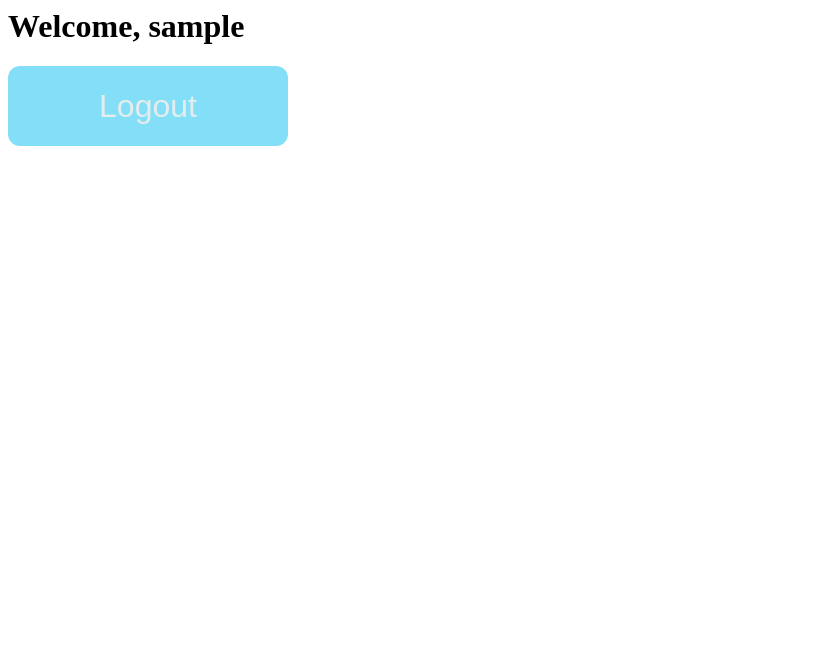
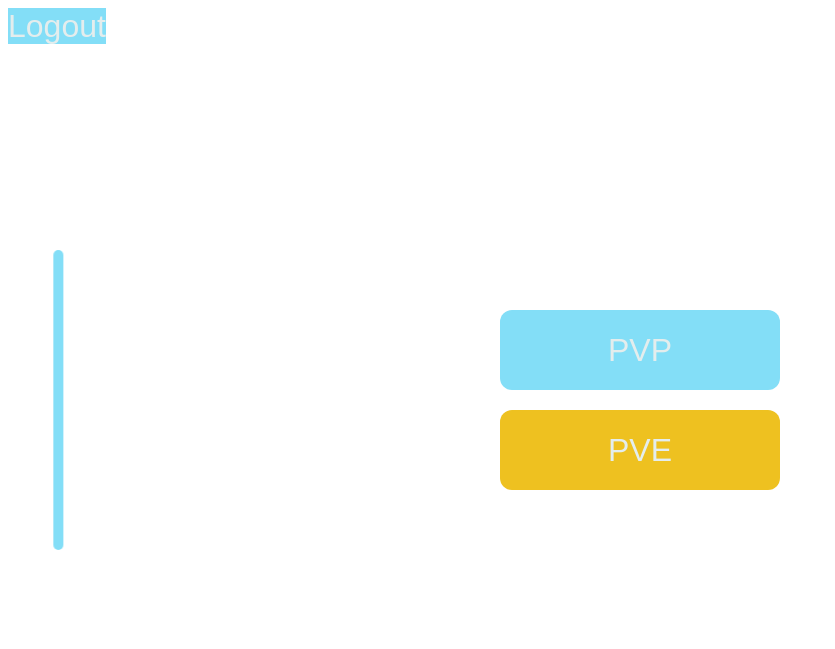
Before and after one commit to brook5407/42KL-ft_transcendence, a Django app: template django/src/templates/components/pages/home.html in a window 1280 px wide. Shown: the top 649 px of the page, without its empty margins (0-835 px from the left). Run offline with Django 5.2, Linux system fonts and the light colour scheme; the template is opened without the code that fills it, so the values that code supplies are empty; the visitor is signed in with stand-in values (Sample User, id 1).

Commit message:
feat: hover to show sidebar

```diff
--- a/django/src/static/styles/components.css
+++ b/django/src/static/styles/components.css
@@ -20,3 +20,43 @@
 	justify-content: center;
 	align-items: center;
 }
+
+.center-button {
+	border: none;
+	text-decoration: none;
+	display: inline-block;
+	cursor: pointer;
+	border-radius: 12px;
+	width: 280px;
+	height: 80px;
+
+	display: flex;
+	justify-content: center;
+	align-items: center;
+}
+
+.oauth-button {
+	background-color: #e4eded;
+	color: black;
+}
+
+.signin-button {
+	background-color: #83def7;
+	color: #e4eded;
+	font-size: 32px;
+	font-family: 'Denk One', sans-serif;
+}
+
+.pvp-button {
+	background-color: #83def7;
+	color: #e4eded;
+	font-size: 32px;
+	font-family: 'Denk One', sans-serif;
+}
+
+.pve-button {
+	background-color: #eec120;
+	color: #e4eded;
+	font-size: 32px;
+	font-family: 'Denk One', sans-serif;
+}
--- a/django/src/static/styles/sidebar.css
+++ b/django/src/static/styles/sidebar.css
@@ -1,22 +1,42 @@
+.sidebar-wrapper {
+	position: absolute;
+	top: 50%;
+	left: 20px;
+	width: 100px;
+	height: 500px;
+	transform: translateY(-50%);
+}
+
 .sidebar {
 	position: fixed;
 	top: 50%;
 	left: 20px;
 	/* width: 80px; */
-	height: 430px;
+	/* height: 430px; */
 	background-color: #83def7;
 	transform: translateY(-50%);
 	animation: float 2s ease-in-out infinite;
 	border-radius: 24px;
+	overflow: hidden;
 
 	/* for centering */
 	display: flex;
+	flex-direction: column;
 	justify-content: center;
 	align-items: center;
 }
 
+.sidebar-normal {
+	width: 10px;
+	height: 300px;
+	transition: width 0.3s ease;
+}
+
+/* TODO: sidebar on hover */
+
 .sidebar-locked {
 	width: 80px;
+	height: 430px;
 	cursor: pointer;
 }
 
@@ -51,3 +71,19 @@
 .sidebar:hover #sidebar-lock {
 	animation: vibrate 0.1s ease-in-out infinite;
 }
+
+/* State of the sidebar when hovered */
+.sidebar-wrapper:hover .sidebar {
+	width: 90px; /* Adjust the width as needed */
+}
+
+/* Inner divs initially hidden */
+.sidebar div {
+	opacity: 0;
+	transition: opacity 0.3s ease; /* Smooth transition for the opacity */
+}
+
+/* Inner divs visible when sidebar is hovered */
+.sidebar:hover div {
+	opacity: 1;
+}
--- a/django/src/static/styles/signin-buttons.css
+++ /dev/null
@@ -1,26 +0,0 @@
-.signin-button,
-.oauth-button {
-	border: none;
-	text-decoration: none;
-	display: inline-block;
-	cursor: pointer;
-	border-radius: 12px;
-	width: 280px;
-	height: 80px;
-
-	display: flex;
-	justify-content: center;
-	align-items: center;
-}
-
-.oauth-button {
-	background-color: #e4eded;
-	color: black;
-}
-
-.signin-button {
-	background-color: #83def7;
-	color: #e4eded;
-	font-size: 32px;
-	font-family: 'Denk One', sans-serif;
-}
--- a/django/src/templates/components/pages/home.html
+++ b/django/src/templates/components/pages/home.html
@@ -2,23 +2,46 @@
 
 <link rel="stylesheet" href="{% static 'styles/home-page.css' %}" />
 <link rel="stylesheet" href="{% static 'styles/sidebar.css' %}" />
-<link rel="stylesheet" href="{% static 'styles/signin-buttons.css' %}" />
+<link rel="stylesheet" href="{% static 'styles/components.css' %}" />
 
 <div class="snow-container"></div>
 
 <h1 class="logo">IcePong</h1>
 
 {% if user.is_authenticated %}
-	<h1>Welcome, {{ user.username }}</h1>
+	<div class="sidebar-wrapper">
+		<div class="sidebar sidebar-normal" data-modal="signin">
+			<div>
+				<img src="{% static 'images/icons/lock.svg' %}" id="sidebar-lock" width="42px" height="42px" alt="Lock Icon" data-modal="signin">
+			</div>
+			<div>
+				<img src="{% static 'images/icons/lock.svg' %}" id="sidebar-lock" width="42px" height="42px" alt="Lock Icon" data-modal="signin">
+			</div>
+			<div>
+				<img src="{% static 'images/icons/lock.svg' %}" id="sidebar-lock" width="42px" height="42px" alt="Lock Icon" data-modal="signin">
+			</div>
+			<div>
+				<img src="{% static 'images/icons/lock.svg' %}" id="sidebar-lock" width="42px" height="42px" alt="Lock Icon" data-modal="signin">
+			</div>
+			<div>
+				<img src="{% static 'images/icons/lock.svg' %}" id="sidebar-lock" width="42px" height="42px" alt="Lock Icon" data-modal="signin">
+			</div>
+		</div>
+	</div>
 	<a id="logout-button" class="signin-button">Logout</a>
+
+	<div class="center-buttons-container">
+		<a href="/pong/pvp" class="center-button pvp-button" data-link>PVP</a>
+		<a href="/pong/pve" class="center-button pve-button" data-link>PVE</a>
+	</div>
 {% else %}
 	<div class="sidebar sidebar-locked" data-modal="signin">
 		<img src="{% static 'images/icons/lock.svg' %}" id="sidebar-lock" width="42px" height="42px" alt="Lock Icon" data-modal="signin">
 	</div>
 
 	<div class="center-buttons-container">
-		<a class="signin-button" data-modal="signin">Sign In</a>
-		<a class="oauth-button" data-modal="oauth42">
+		<a class="center-button signin-button" data-modal="signin">Sign In</a>
+		<a class="center-button oauth-button" data-modal="oauth42">
 			<img src="{% static 'images/icons/42_Logo.svg' %}" width="42px" height="42px" alt="Lock Icon" data-modal="oauth42">
 		</a>
 	</div>
```
